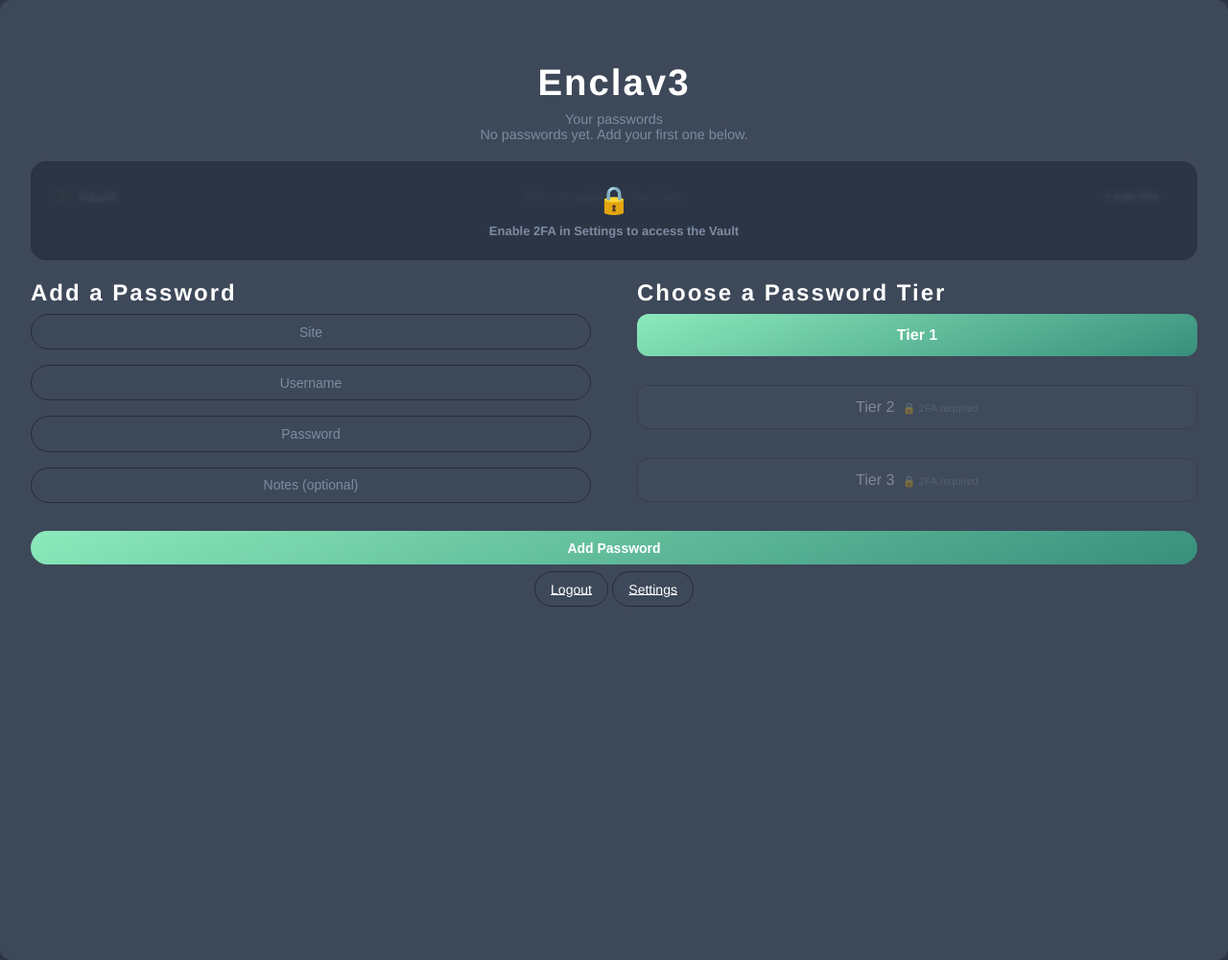
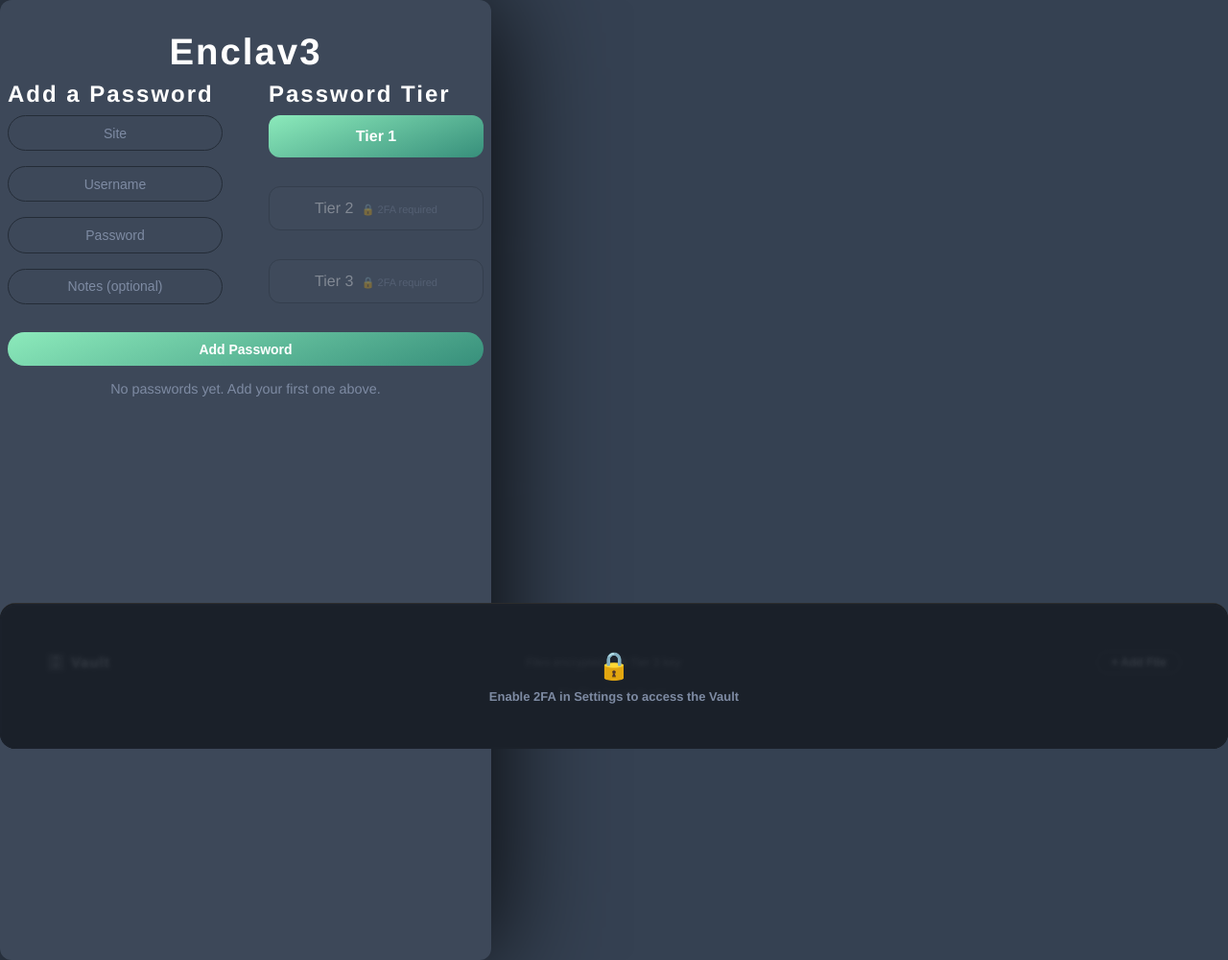
Before and after one commit to mokkjack/EECS592-Group34, a Flask app: template templates/main.html in a window 1280 px wide. Shown: the whole page at 96% size. Run offline with Flask 2, Linux system fonts and the light colour scheme; the template is opened without the code that fills it, so the values that code supplies are empty.

Commit message:
new ui!
looks better and scales better

```diff
--- a/static/main.css
+++ b/static/main.css
@@ -10,6 +10,8 @@
   font-family: "Helvetica Neue", sans-serif;
   background-color: var(--bg-primary);
   color: var(--text-secondary);
+  min-width: 900px;
+  min-height: 600px;
 }
 
 /* Layout Format */
@@ -32,8 +34,8 @@
 /* Login box */
 .register {
   text-align: center;
-  padding: 4rem 2rem;
-  box-shadow: 0 0 250px #000;
+  padding: 2rem 0.5rem;
+  box-shadow: 0 0 125px #000;
   background: var(--bg-card);
   border-radius: 12px;
   min-height: 1000px;
@@ -138,6 +140,7 @@
   flex-wrap: wrap;
   justify-content: center;
   align-items: center;
+  margin-bottom: 1rem;
 }
 .radio_row input[type="radio"] {
   display: none;
@@ -522,9 +525,16 @@
 
 /* Wrapper — positioning context for the lock overlay */
 .vault_wrapper {
-  position: relative;
+  position: fixed;
+  bottom: 0;
+  left: 0;
+  width: 100%;
   margin: 20px 0;
   border-radius: 16px;
+  background: rgba(20, 20, 20, 0.95);
+  backdrop-filter: blur(10px);
+  border-top: 1px solid rgba(255,255,255,0.1);
+  z-index: 1000;
 }
 
 /* Greyed-out content when locked */
@@ -566,7 +576,7 @@
 .vault_section {
   border: 1px solid var(--border-color);
   border-radius: 16px;
-  padding: 1.5rem;
+  padding: 3rem;
   background: var(--bg-card);
 }
 
@@ -792,6 +802,20 @@
   margin-left: 4px;
 }
 
+.layout {
+    display: flex;
+    gap: 20px;
+}
+
+.left_panel {
+    width: 40%;
+}
+
+.right_panel {
+  position: relative;
+  width: 60%;
+}
+
 /* Themes and Accent Customization */
 :root {
   --bg-primary:     #354152;
--- a/templates/main.html
+++ b/templates/main.html
@@ -24,9 +24,10 @@
 
 <body>
     <div class="grid">
+        <div class="layout">
+            <div class="left_panel">
                 <div class="register">
                     <div class="brand">Enclav3</div>
-            <div class="subtitle">Your passwords</div>
 
                     {% with messages = get_flashed_messages() %}
                     {% if messages %}
@@ -34,9 +35,72 @@
                         <div class="success">{{ message }}</div>
                         {% endfor %}
                     {% endif %}
+                    <form class="form" method="POST" action="/add-entry">
+
+                    <div class="form_layout">
+                        <!-- left side of box -->
+                        <div class="form_left">
+                            <div class="title">Add a Password</div>
+                            <div class="form__field" >
+                                <input type="text" name="site" autocomplete="off" autocapitalize="on" placeholder="Site" required />
+                            </div>
+                            <div class="form__field" >
+                                <input type="text" name="username" autocomplete="off" placeholder="Username" required />
+                            </div>
+                            <div class="form__field" >
+                                <input type="password" name="password" autocomplete="off" placeholder="Password" required />
+                            </div>
+
+                            <div class="form__field" >
+                                <input type="text" name="notes" autocomplete="off" placeholder="Notes (optional)" />
+                            </div>
+                        </div>
+
+                        <!-- right side of box -->
+                        <div class="form_right">
+                            <div class="title">Password Tier</div>
+
+                            <div class="radio_option">
+                                <input type="radio" id="tier_low" name="option" value="low" checked>
+                                <label for ="tier_low">Tier 1</label>
+                            </div>
+                            <div class="radio_option">
+                                <input type="radio" id="tier_medium" name="option" value="medium"
+                                    {{ 'disabled' if not two_fa_enabled else '' }}>
+                                <label for="tier_medium" class="{{ 'tier_disabled_label' if not two_fa_enabled else '' }}">
+                                    Tier 2 {% if not two_fa_enabled %}<span class="tier_lock_hint">🔒 2FA required</span>{% endif %}
+                                </label>
+                            </div>
+                            <div class="radio_option">
+                                <input type="radio" id="tier_high" name="option" value="high"
+                                    {{ 'disabled' if not two_fa_enabled else '' }}>
+                                <label for="tier_high" class="{{ 'tier_disabled_label' if not two_fa_enabled else '' }}">
+                                    Tier 3 {% if not two_fa_enabled %}<span class="tier_lock_hint">🔒 2FA required</span>{% endif %}
+                                </label>
+                            </div>
+                        </div>
+                    </div>
+                    <div class="form__field">
+                        <input type="submit" value="Add Password" />
+                    </div>
+                </form>
                     {% endwith %}
 
                     {% if tier1_entries or tier2_entries or tier3_entries %} <!-- only show tiers if there are entries -->
+
+                    </form>
+
+
+                    <a href="/logout" class="logout">Logout</a>
+                    <a href="/settings" class="settings">Settings</a>
+                </div>
+
+            </div>
+            <div class="right_panel">
+                <div class="title">Your Passwords</div>
+                <div class="button">
+                    <button type="button" id="toggleAllTiers">Show All</button>
+                </div>
                 <div class="subtitle">Sort By:</div>
                     <form method="GET" action="{{ url_for('main') }}">
 
@@ -61,12 +125,6 @@
                                 onchange="this.form.submit()">
                                 <label for = "oldest">Oldest First</label>
                         </div>
-            </form>
-
-            <div class="button">
-                <button type="button" id="toggleAllTiers">Show All</button>
-            </div>
-
                 <div class="tier_groups">
 
                     <!-- TIER 1 -->
@@ -313,7 +371,7 @@
                 </div> <!-- end tier_groups -->
 
                 {% else %}
-            <div class="subtitle">No passwords yet. Add your first one below.</div>
+                <div class="subtitle">No passwords yet. Add your first one above.</div>
                 {% endif %}
 
                 <!-- ===== VAULT — always visible, unlocks when Tier 1 is selected ===== -->
@@ -382,58 +440,10 @@
                 </div>
                 <!-- ===== END VAULT ===== -->
 
-            <form class="form" method="POST" action="/add-entry">
 
-                <div class="form_layout">
-                    <!-- left side of box -->
-                    <div class="form_left">
-                        <div class="title">Add a Password</div>
-                        <div class="form__field" >
-                            <input type="text" name="site" autocomplete="off" autocapitalize="on" placeholder="Site" required />
+
+
             </div>
-                        <div class="form__field" >
-                            <input type="text" name="username" autocomplete="off" placeholder="Username" required />
-                        </div>
-                        <div class="form__field" >
-                            <input type="password" name="password" autocomplete="off" placeholder="Password" required />
-                        </div>
-
-                        <div class="form__field" >
-                            <input type="text" name="notes" autocomplete="off" placeholder="Notes (optional)" />
-                        </div>
-                    </div>
-
-                    <!-- right side of box -->
-                    <div class="form_right">
-                        <div class="title">Choose a Password Tier</div>
-
-                        <div class="radio_option">
-                            <input type="radio" id="tier_low" name="option" value="low" checked>
-                            <label for ="tier_low">Tier 1</label>
-                        </div>
-                        <div class="radio_option">
-                            <input type="radio" id="tier_medium" name="option" value="medium"
-                                {{ 'disabled' if not two_fa_enabled else '' }}>
-                            <label for="tier_medium" class="{{ 'tier_disabled_label' if not two_fa_enabled else '' }}">
-                                Tier 2 {% if not two_fa_enabled %}<span class="tier_lock_hint">🔒 2FA required</span>{% endif %}
-                            </label>
-                        </div>
-                        <div class="radio_option">
-                            <input type="radio" id="tier_high" name="option" value="high"
-                                {{ 'disabled' if not two_fa_enabled else '' }}>
-                            <label for="tier_high" class="{{ 'tier_disabled_label' if not two_fa_enabled else '' }}">
-                                Tier 3 {% if not two_fa_enabled %}<span class="tier_lock_hint">🔒 2FA required</span>{% endif %}
-                            </label>
-                        </div>
-                    </div>
-                </div>
-                <div class="form__field">
-                    <input type="submit" value="Add Password" />
-                </div>
-            </form>
-
-            <a href="/logout" class="logout">Logout</a>
-            <a href="/settings" class="settings">Settings</a>
         </div>
     </div>
 
@@ -614,6 +624,7 @@
     });
 });
 </script>
+
 </body>
 
 </html>
```
Lines whose indentation alone changed are shown as unchanged.
